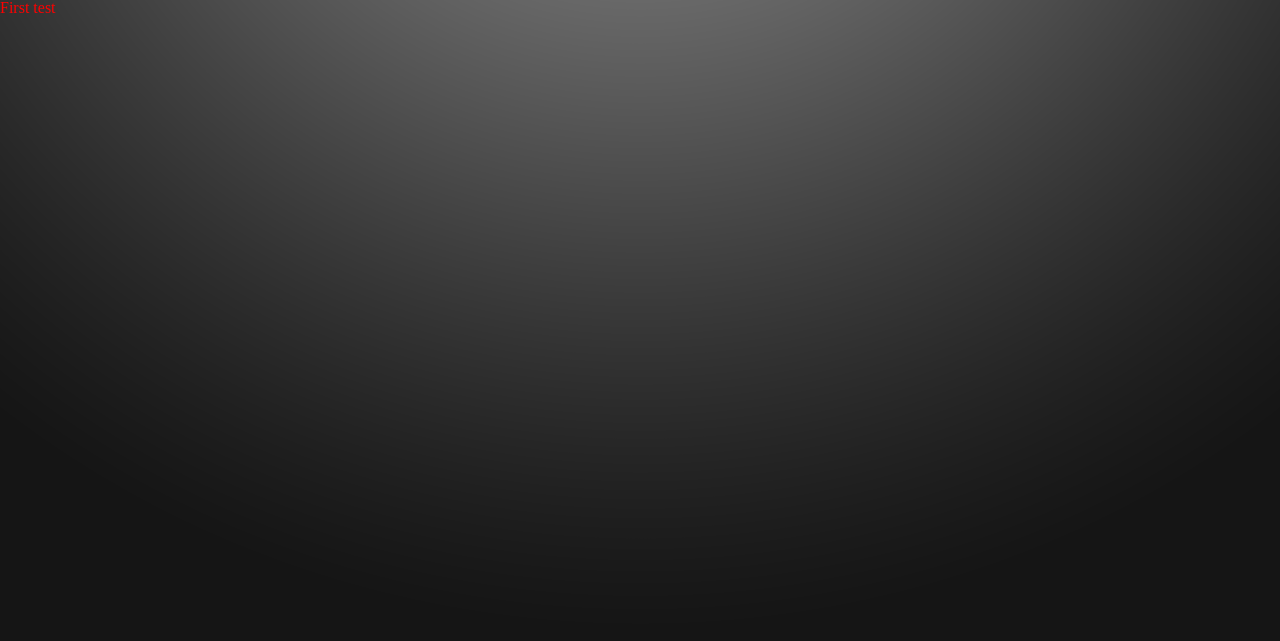
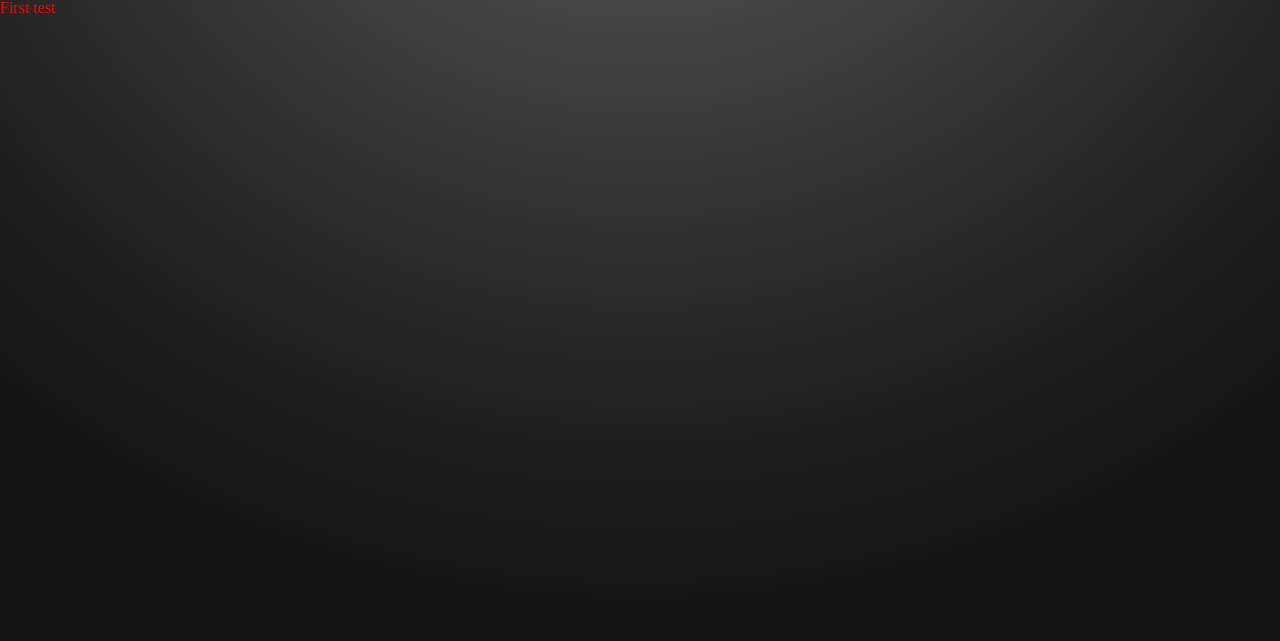
Before and after one commit to faisaal99/APP-UI-UX, a plain HTML site: page index.html in a window 1280 px wide. Drawn offline with Linux system fonts and the light colour scheme.

Commit message:
Did changes to the code to make editing easier. Page looks just the same as before though.

```diff
--- a/index.html
+++ b/index.html
@@ -7,8 +7,7 @@
     <link href="style.css" rel="stylesheet" />
 </head>
 <body>
-    <!--<img id="backgroundImage" src="images/glow.png"/>-->
-
+    <div class="backgroundImg"></div>
     <h1>First test</h1>
 </body>
 </html>
--- a/style.css
+++ b/style.css
@@ -51,20 +51,24 @@ table {
 
 body
 {
+    /*background-image: url("images/glow.png");
+    background-repeat: no-repeat;
+    background-position: top;*/
+    background-color: #151515;
+
+}
+
+.backgroundImg
+{
+    position: absolute;
     background-image: url("images/glow.png");
     background-repeat: no-repeat;
     background-position: top;
-    background-color: #151515;
-}
 
-#backgroundImage
-{
-    position: relative;
-    left: 50%;
-    top: 0;
-    transform: translate(-50%, 0);
-    opacity: 0.5;
-
+    height: 638px;
+    width: 100%;
+    opacity: 0.6;
+    z-index: -5;
 }
 
 h1
```
